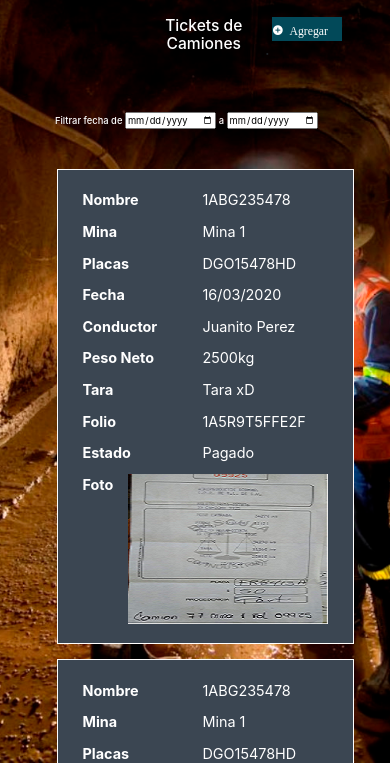
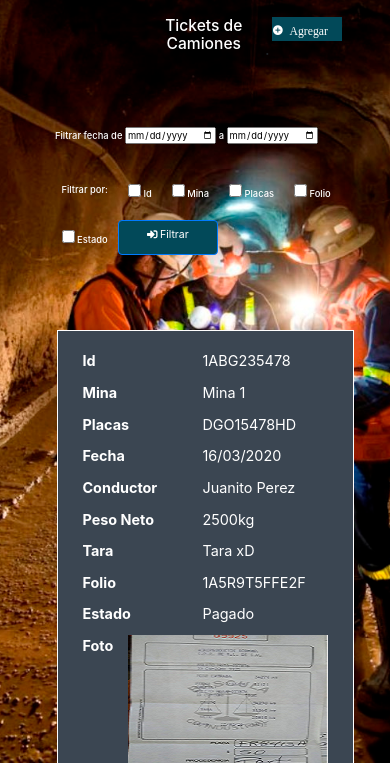
Before and after one commit to Raptoor21/vulcan-log, a plain HTML site: page vigilancia/inicio/vigilancia.html in a window 390 px wide. Shown: the part 81-844 px from the top of the page. Drawn offline with nearby package versions, Linux system fonts and the light colour scheme; files whose address does not match are found by name.

Commit message:
agregando filtros en vigilancia

```diff
--- a/vigilancia/inicio/css/vigilancia.css
+++ b/vigilancia/inicio/css/vigilancia.css
@@ -77,16 +77,41 @@ section ul li a:hover {
 }
 
 .fecha{
-	margin-top: 15px;
-	margin-bottom: 5%;
+	margin-top: 10px;
 	margin-left: 10%;
+}
+
+.filtros{
+	margin-top: 10px;
+	margin-left: 9%;
 }
 
 .fecha h3{
 	color: white;
 	font-size: 1.5vw;
-	margin-right: 15px;
+	margin:30px 0;
+}
+
+.filtros h3{
+	color: white;
+	font-size: 1.5vw;
+	margin:30px 10px;
 	float: left;
+}
+
+.filtros h4{
+	color: white;
+	font-size: 1.2vw;
+	margin:30px 10px;
+}
+
+.btn-filtrar{
+    margin:0 auto;
+    margin-top:5%;
+    margin-bottom:5%;
+    width: 100px;
+    height: 35px;
+    background:#024959;
 }
 
 header{
@@ -215,9 +240,22 @@ td, th{
 	 	font-size:30px;
 	 }
 
-	 .fecha h3{
+	 .fecha h3, .filtros h3{
 		font-size: 2.4vw;
+		margin-bottom: 1px;
 	 }
+
+	.btn-filtrar{
+   	margin:0 auto;
+    width: 100px;
+    height: 35px;
+	}
+
+	.filtros h4{
+	color: white;
+	font-size: 2.7vw;
+	margin:20px auto;
+	}
 }
 
 @media screen and (max-width:1080px ){
--- a/vigilancia/inicio/vigilancia.html
+++ b/vigilancia/inicio/vigilancia.html
@@ -76,6 +76,15 @@
             a <input type="date" name="fecha" min="2018-03-25">
             </h3>
     	</div>
+    	<div class="filtros">
+    		<h3>Filtrar por:</h3>
+    		<h3><input type="checkbox" name="Id"> Id </h3>
+    		<h3><input type="checkbox" name="Mina"> Mina </h3>
+    		<h3><input type="checkbox" name="Placas"> Placas </h3>
+    		<h3><input type="checkbox" name="Folio"> Folio </h3>
+    		<h3><input type="checkbox" name="Estado"> Estado </h3>
+    		<h4 button type="submit" class="btn btn-primary btn-filtrar"> <i class="fas fa-sign-in-alt icon-ing"> </i> Filtrar</h4>
+    	</div>
     </section>
 
     <section>
@@ -96,7 +105,7 @@
             </thead>
             <tbody>
                 <tr>
-                    <td data-titulo="Nombre">1ABG235478</td>
+                    <td data-titulo="Id">1ABG235478</td>
                     <td data-titulo="Mina">Mina 1</td>
                     <td data-titulo="Placas">DGO15478HD</td>
                     <td data-titulo="Fecha">16/03/2020</td>
@@ -110,7 +119,7 @@
                     </td>
                 </tr>
                 <tr>
-                    <td data-titulo="Nombre">1ABG235478</td>
+                    <td data-titulo="Id">1ABG235478</td>
                     <td data-titulo="Mina">Mina 1</td>
                     <td data-titulo="Placas">DGO15478HD</td>
                     <td data-titulo="Fecha">16/03/2020</td>
@@ -124,7 +133,7 @@
                     </td>
                 </tr>
                 <tr>
-                    <td data-titulo="Nombre">1ABG235478</td>
+                    <td data-titulo="Id">1ABG235478</td>
                     <td data-titulo="Mina">Mina 1</td>
                     <td data-titulo="Placas">DGO15478HD</td>
                     <td data-titulo="Fecha">16/03/2020</td>
@@ -138,7 +147,7 @@
                     </td>
                 </tr>
                 <tr>
-                    <td data-titulo="Nombre">1ABG235478</td>
+                    <td data-titulo="Id">1ABG235478</td>
                     <td data-titulo="Mina">Mina 1</td>
                     <td data-titulo="Placas">DGO15478HD</td>
                     <td data-titulo="Fecha">16/03/2020</td>
```
